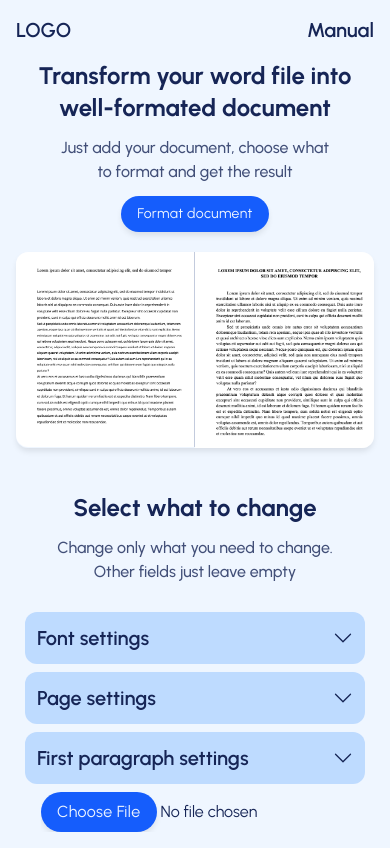
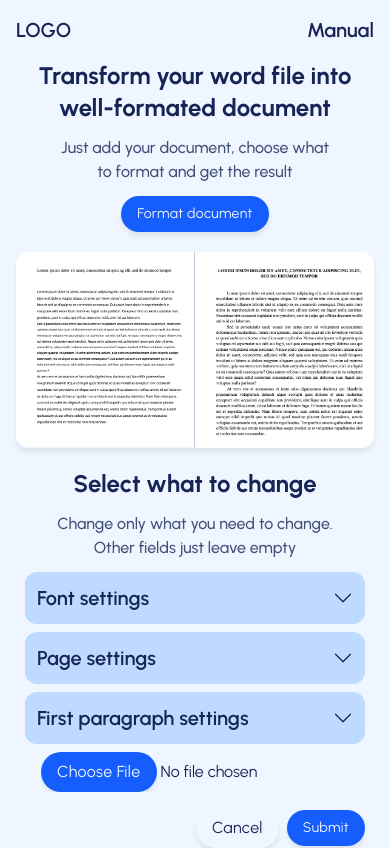
Before and after one commit to EgorFray/fdword, a React (Vite) app in the folder frontend/: page /dashboard in a window 390 px wide. Shown: the top 848 px of the page. Built offline with nearby package versions, Linux system fonts and the light colour scheme.

Commit message:
ModifyForm styling

```diff
--- a/frontend/src/features/modifyForm/Form.jsx
+++ b/frontend/src/features/modifyForm/Form.jsx
@@ -1,7 +1,7 @@
 function Form({ onSubmit, formRef, children }) {
   return (
     <form
-      className="flex max-w-100 flex-col items-start justify-items-start gap-7 p-6 md:max-w-160"
+      className="flex max-w-100 flex-col items-start justify-items-start gap-3 py-0 md:max-w-160 md:gap-7 md:p-6"
       onSubmit={onSubmit}
       ref={formRef}
     >
--- a/frontend/src/features/modifyForm/FormTooltip.jsx
+++ b/frontend/src/features/modifyForm/FormTooltip.jsx
@@ -31,11 +31,7 @@ function FormTooltip({ video, tooltip }) {
   const { getReferenceProps, getFloatingProps } = useInteractions([hover]);
 
   return (
-    <div
-      onClick={() => setIsOpenTooltip((isOpen) => !isOpen)}
-      // onMouseEnter={() => setIsOpenTooltip(true)}
-      // onMouseLeave={() => setIsOpenTooltip(false)}
-    >
+    <div onClick={() => setIsOpenTooltip((isOpen) => !isOpen)}>
       <BsQuestionCircle
         ref={refs.setReference}
         {...getReferenceProps()}
--- a/frontend/src/ui/ModifyForm.jsx
+++ b/frontend/src/ui/ModifyForm.jsx
@@ -417,7 +417,6 @@ function ModifyForm({ formRef }) {
               })}
             />
           </FormRow>
-        </DropdownsContainer>
 
           <div className="mr-4 flex w-full justify-end gap-2">
             <ButtonEmpty type="reset" onClick={() => reset()}>
@@ -425,6 +424,7 @@ function ModifyForm({ formRef }) {
             </ButtonEmpty>
             <Button disabled={isModifying}>Submit</Button>
           </div>
+        </DropdownsContainer>
       </Form>
 
       {fileBlob && <Download onClick={handleCreateLink} />}
```
Lines whose indentation alone changed are shown as unchanged.
